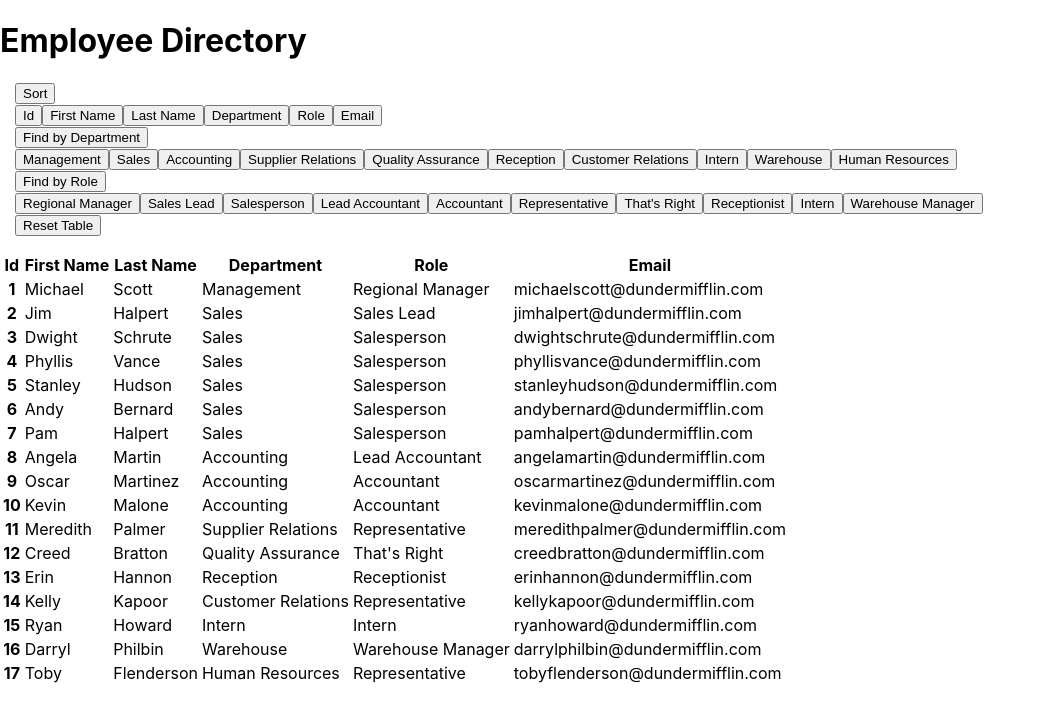
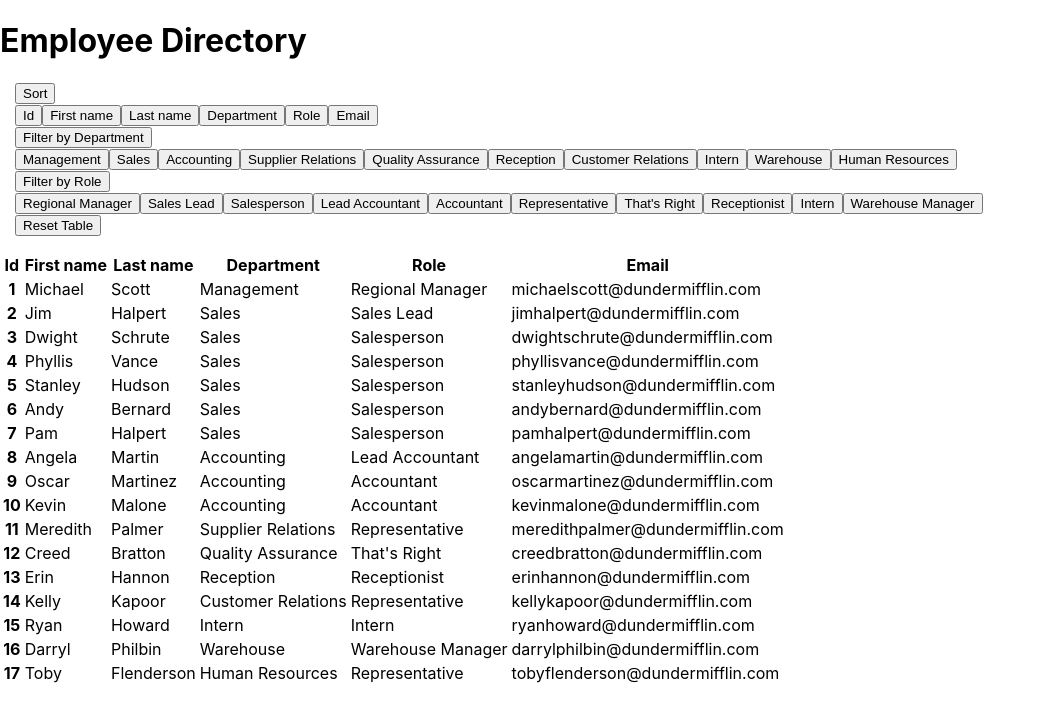
Before and after one commit to dmabell693/React-Employee-Directory, a React (Create React App) app: page / in a window 1280 px wide. Shown: the top 722 px of the page, without its empty margins (0-1044 px from the left). Built offline with nearby package versions, Linux system fonts and the light colour scheme; the HTML template or start-up script is replaced by a standard one.

Commit message:
added more components for dropdown buttons

```diff
--- a/src/App.js
+++ b/src/App.js
@@ -4,8 +4,12 @@
 import TableHead from "./components/TableHead";
 import TableBody from "./components/TableBody";
 import TableRow from "./components/TableRow";
+import TableRowHeader from "./components/TableRowHeader";
 import Header from "./components/Header";
 import ButtonRow from "./components/ButtonRow";
+import Dropdown from "./components/Dropdown";
+import DropdownItemButton from "./components/DropdownItemButton";
+import ResetButton from "./components/ResetButton";
 import employees from "./employees.json";
 import './App.css';
 
@@ -13,25 +17,53 @@
 const defaultState = { employees };
 
 //grab key properties from employees
-const employeesKeys = Object.keys(defaultState.employees[0]);
+let employeesKeys = Object.keys(defaultState.employees[0]);
+employeesKeys = employeesKeys
+  .join(",")
+  .replace(/_/gi, " ")
+  .split(",")
+  .map(s => s.substring(0, 1)
+    .toUpperCase() + s.substring(1));
 
 //create an array of all departments
-const departments = defaultState.employees.map(employee => employee.department);
-const departmentsReduced = departments.filter((item, index) => departments.indexOf(item) === index);
+let departments = defaultState.employees.map(employee => employee.department);
+departments = departments.filter((item, index) => departments.indexOf(item) === index);
 
 //create an array of all roles
-const roles = defaultState.employees.map(employee => employee.role);
-const rolesReduced = roles.filter((item, index) => roles.indexOf(item) === index);
+let roles = defaultState.employees.map(employee => employee.role);
+roles = roles.filter((item, index) => roles.indexOf(item) === index);
 
 class App extends React.Component {
 
   //setting this.state with defaultState
   state = defaultState;
 
-  //reset table to default state ordered by id
-  resetTable = () => {
-    let resetArr = defaultState.employees.sort((a, b) => (a.id > b.id) ? 1 : -1);
-    this.setState({ employees: resetArr });
+  //sort functions
+  sortCriteria = e => {
+    const criteria = e.target.name;
+    console.log(criteria);
+    let sortArr;
+    switch (criteria) {
+      case "First name":
+        sortArr = this.state.employees.sort((a, b) => (a.first_name > b.first_name) ? 1 : -1);
+        break;
+      case "Last name":
+        sortArr = this.state.employees.sort((a, b) => (a.last_name > b.last_name) ? 1 : -1);
+        break;
+      case "Department":
+        sortArr = this.state.employees.sort((a, b) => (a.department > b.department) ? 1 : -1);
+        break;
+      case "Role":
+        sortArr = this.state.employees.sort((a, b) => (a.role > b.role) ? 1 : -1);
+        break;
+      case "Email":
+        sortArr = this.state.employees.sort((a, b) => (a.email > b.email) ? 1 : -1);
+        break;
+      default:
+        sortArr = this.state.employees.sort((a, b) => (a.id > b.id) ? 1 : -1);
+        break;
+    }
+    this.setState({ employees: sortArr });
   }
 
   //filter by department
@@ -48,35 +80,10 @@
     this.setState({ employees: roleArr });
   }
 
-  //sort functions
-  sortId = () => {
-    let sortIdArr = this.state.employees.sort((a, b) => (a.id > b.id) ? 1 : -1);
-    this.setState({ employees: sortIdArr });
-  }
-
-  sortFirstName = () => {
-    let sortFirstNameArr = this.state.employees.sort((a, b) => (a.first_name > b.first_name) ? 1 : -1);
-    this.setState({ employees: sortFirstNameArr });
-  }
-
-  sortLastName = () => {
-    let sortLastNameArr = this.state.employees.sort((a, b) => (a.last_name > b.last_name) ? 1 : -1);
-    this.setState({ employees: sortLastNameArr });
-  }
-
-  sortDepartment = () => {
-    let sortDepartmentArr = this.state.employees.sort((a, b) => (a.department > b.department) ? 1 : -1);
-    this.setState({ employees: sortDepartmentArr });
-  }
-
-  sortRole = () => {
-    let sortRoleArr = this.state.employees.sort((a, b) => (a.role > b.role) ? 1 : -1);
-    this.setState({ employees: sortRoleArr });
-  }
-
-  sortEmail = () => {
-    let sortEmailArr = this.state.employees.sort((a, b) => (a.email > b.email) ? 1 : -1);
-    this.setState({ employees: sortEmailArr });
+  //reset table to default state ordered by id
+  resetTable = () => {
+    let resetArr = defaultState.employees.sort((a, b) => (a.id > b.id) ? 1 : -1);
+    this.setState({ employees: resetArr });
   }
 
   render() {
@@ -85,26 +92,47 @@
         <Header>
           Employee Directory
         </Header>
-        <ButtonRow
-          // handleClick={this.handleClick}
-          filterDepartment={this.filterDepartment}
-
-          //Roles
-          filterRole={this.filterRole}
-
-          //Sort
-          sortId={this.sortId}
-          sortFirstName={this.sortFirstName}
-          sortLastName={this.sortLastName}
-          sortDepartment={this.sortDepartment}
-          sortRole={this.sortRole}
-          sortEmail={this.sortEmail}
-
-          //Reset form
-          resetTable={this.resetTable}
-        />
+        <ButtonRow>
+          <Dropdown type="Sort">
+            {employeesKeys.map(key => (
+              <DropdownItemButton
+                key={key}
+                name={key}
+                function={this.sortCriteria}
+              />
+            ))}
+          </Dropdown>
+          <Dropdown type="Filter by Department">
+            {departments.map(department => (
+              <DropdownItemButton
+                key={department}
+                name={department}
+                function={this.filterDepartment}
+              />
+            ))}
+          </Dropdown>
+          <Dropdown type="Filter by Role">
+            {roles.map(role => (
+              <DropdownItemButton
+                key={role}
+                name={role}
+                function={this.filterRole}
+              />
+            ))}
+          </Dropdown>
+          <ResetButton resetTable={this.resetTable}>
+            Reset Table
+          </ResetButton>
+        </ButtonRow>
         <Table>
-          <TableHead />
+          <TableHead>
+            {employeesKeys.map(key => (
+              <TableRowHeader
+              key={key}
+              name={key}
+              />
+            ))}
+          </TableHead>
           <TableBody>
             {this.state.employees.map(employee => (
               <TableRow
@@ -125,5 +153,4 @@
   }
 }
 
-
 export default App;
--- a/src/components/ButtonRow/index.js
+++ b/src/components/ButtonRow/index.js
@@ -5,70 +5,7 @@
 
     return (
         <div className="row justify-content-center">
-            <div className="dropdown">
-                <button className="btn btn-secondary dropdown-toggle" type="button" id="dropdownMenuButton" data-toggle="dropdown" aria-haspopup="true" aria-expanded="false">
-                    Sort
-                    </button>
-                <div className="dropdown-menu" aria-labelledby="dropdownMenuButton">
-                    <button className="dropdown-item" onClick={props.sortId}>Id</button>
-                    <button className="dropdown-item" onClick={props.sortFirstName}>First Name</button>
-                    <button className="dropdown-item" onClick={props.sortLastName}>Last Name</button>
-                    <button className="dropdown-item" onClick={props.sortDepartment}>Department</button>
-                    <button className="dropdown-item" onClick={props.sortRole}>Role</button>
-                    <button className="dropdown-item" onClick={props.sortEmail}>Email</button>
-                </div>
-            </div>
-
-
-            <div className="dropdown">
-                <button className="btn btn-secondary dropdown-toggle" type="button" id="dropdownMenuButton" data-toggle="dropdown" aria-haspopup="true" aria-expanded="false">
-                    Find by Department
-                    </button>
-                <div className="dropdown-menu" aria-labelledby="dropdownMenuButton">
-                    <button className="dropdown-item" onClick={props.filterDepartment} name={"Management"}>Management</button>
-                    <button className="dropdown-item" onClick={props.filterDepartment} name="Sales">Sales</button>
-                    <button className="dropdown-item" onClick={props.filterDepartment} name="Accounting">Accounting</button>
-                    <button className="dropdown-item" onClick={props.filterDepartment} name="Supplier Relations">Supplier Relations</button>
-                    <button className="dropdown-item" onClick={props.filterDepartment} name="Quality Assurance">Quality Assurance</button>
-                    <button className="dropdown-item" onClick={props.filterDepartment} name="Reception">Reception</button>
-                    <button className="dropdown-item" onClick={props.filterDepartment} name="Customer Relations">Customer Relations</button>
-                    <button className="dropdown-item" onClick={props.filterDepartment} name="Intern">Intern</button>
-                    <button className="dropdown-item" onClick={props.filterDepartment} name="Warehouse">Warehouse</button>
-                    <button className="dropdown-item" onClick={props.filterDepartment} department="Human Resources">Human Resources</button>
-                </div>
-            </div>
-
-            <div className="dropdown">
-                <button className="btn btn-secondary dropdown-toggle" type="button" id="dropdownMenuButton" data-toggle="dropdown" aria-haspopup="true" aria-expanded="false">
-                    Find by Role
-                    </button>
-                <div className="dropdown-menu" aria-labelledby="dropdownMenuButton">
-                    <button className="dropdown-item" onClick={props.filterRole} name="Regional Manager">Regional Manager
-                        </button>
-                    <button className="dropdown-item" onClick={props.filterRole} name="Sales Lead">Sales Lead
-                        </button>
-                    <button className="dropdown-item" onClick={props.filterRole} name="Salesperson">Salesperson
-                        </button>
-                    <button className="dropdown-item" onClick={props.filterRole} name="Lead Accountant">Lead Accountant
-                        </button>
-                    <button className="dropdown-item" onClick={props.filterRole} name="Accountant">Accountant
-                        </button>
-                    <button className="dropdown-item" onClick={props.filterRole} name="Representative">Representative
-                        </button>
-                    <button className="dropdown-item" onClick={props.filterRole} name="That's Right">That's Right
-                        </button>
-                    <button className="dropdown-item" onClick={props.filterRole} name="Receptionist">Receptionist
-                        </button>
-                    <button className="dropdown-item" onClick={props.filterRole} name="Intern">Intern
-                        </button>
-                    <button className="dropdown-item" onClick={props.filterRole} name="Warehouse Manager">Warehouse Manager
-                        </button>
-                </div>
-            </div>
-
-            <button className="btn btn-secondary dropdown" type="button" id="resetTable" onClick={props.resetTable}>
-                Reset Table
-            </button>
+            {props.children}
         </div>
     )
 }
--- /dev/null
+++ b/src/components/Dropdown/index.js
@@ -0,0 +1,19 @@
+import React from "react";
+import "./style.css";
+
+function Dropdown(props) {
+
+    return (
+        <div className="dropdown">
+            <button className="btn btn-secondary dropdown-toggle" type="button" id="dropdownMenuButton" data-toggle="dropdown" aria-haspopup="true" aria-expanded="false">
+                {props.type}
+            </button>
+            <div className="dropdown-menu" aria-labelledby="dropdownMenuButton">
+                {props.children}
+            </div>
+        </div>
+    )
+}
+
+
+export default Dropdown;
--- /dev/null
+++ b/src/components/DropdownItemButton/index.js
@@ -0,0 +1,11 @@
+import React from "react";
+import "./style.css";
+
+function DropdownItemButton(props) {
+
+    return(
+        <button className="dropdown-item" onClick={props.function} name={props.name}>{props.name}</button>
+    )
+}
+
+export default DropdownItemButton;
--- /dev/null
+++ b/src/components/ResetButton/index.js
@@ -0,0 +1,13 @@
+import React from "react";
+import "./style.css";
+
+function ResetButton(props) {
+
+    return (
+        <button className="btn btn-secondary dropdown" type="button" onClick={props.resetTable}>
+            {props.children}
+        </button>
+    )
+}
+
+export default ResetButton;
--- a/src/components/TableHead/index.js
+++ b/src/components/TableHead/index.js
@@ -2,16 +2,11 @@
 import "./style.css";
 
 
-function TableHead() {
+function TableHead(props) {
     return (
         <thead className="thead-dark">
             <tr>
-                <th scope="col">Id</th>
-                <th scope="col">First Name</th>
-                <th scope="col">Last Name</th>
-                <th scope="col">Department</th>
-                <th scope="col">Role</th>
-                <th scope="col">Email</th>
+                {props.children}
             </tr>
         </thead>
     )
--- /dev/null
+++ b/src/components/TableRowHeader/index.js
@@ -0,0 +1,11 @@
+import React from "react";
+import "./style.css";
+
+function TableRowHeader(props) {
+
+    return (
+        <th scope="col">{props.name}</th>
+    )
+}
+
+export default TableRowHeader;
```
Also changed, not shown: src/components/Dropdown/style.css (added), src/components/DropdownItemButton/style.css (added), src/components/ResetButton/style.css (added), src/components/TableRowHeader/style.css (added).
